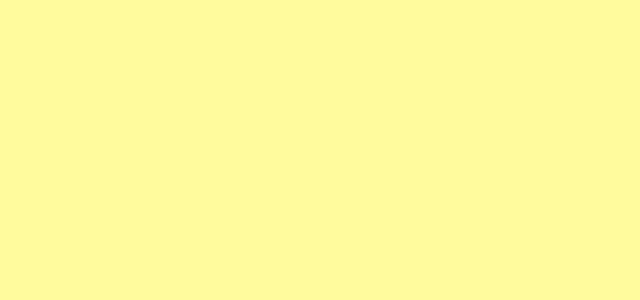
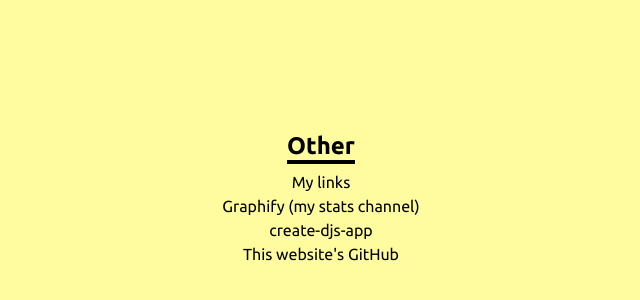
Before and after one commit to ToastedDev/tcabn.tk, a Next.js app: page / in a window 1280 px wide. Shown: the part 1802-2102 px from the top of the page, without its empty margins (319-959 px from the left). Before the commit the page ends 1600 px from the top, so only its background shows below. Built offline with nearby package versions, Linux system fonts and the light colour scheme.

Commit message:
add other section

```diff
--- a/pages/index.tsx
+++ b/pages/index.tsx
@@ -57,6 +57,28 @@ export default function Home() {
           </Link>
         </p>
       </div>
+      <div className="flex flex-col justify-center items-center text-center h-screen">
+        <h3 className="underline decoration-4 underline-offset-[6px] font-bold text-2xl">
+          Other
+        </h3>
+        <p className="mt-2 text-md">
+          <Link href="/links">
+            <a className="hover:underline">My links</a>
+          </Link>
+          <br />
+          <Link href="/graphify">
+            <a className="hover:underline">Graphify (my stats channel)</a>
+          </Link>
+          <br />
+          <Link href="https://create-djs-app.js.org">
+            <a className="hover:underline">create-djs-app</a>
+          </Link>
+          <br />
+          <Link href="https://github.com/NotTCA/tcabn.tk">
+            <a className="hover:underline">This website's GitHub</a>
+          </Link>
+        </p>
+      </div>
     </Page>
   );
 }
```
